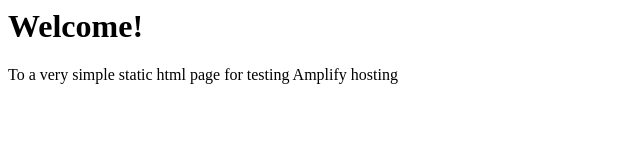
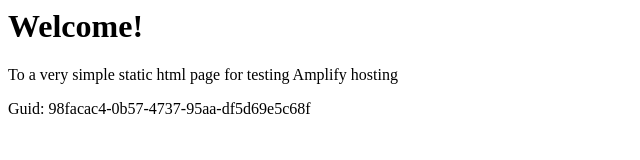
Before and after one commit to aws-aemilia-bah/Github-PR-Commit-Integration-Test-DoNotTouch-v0-preprod-me-south-1, a website: page src/index.html in a window 1280 px wide. Shown: the whole page, without its empty margins (0-640 px from the left). Drawn offline with Linux system fonts and the light colour scheme.

Commit message:
commit from integ tests

```diff
--- a/src/index.html
+++ b/src/index.html
@@ -1,3 +1,5 @@
+
+
 <html lang="en">
 
 <head>
@@ -10,6 +12,6 @@
 <body>
     <h1>Welcome!</h1>
     <p>To a very simple static html page for testing Amplify hosting</p>
-</body>
+    <p>Guid: 98facac4-0b57-4737-95aa-df5d69e5c68f</p></body>
 
 </html>
```
